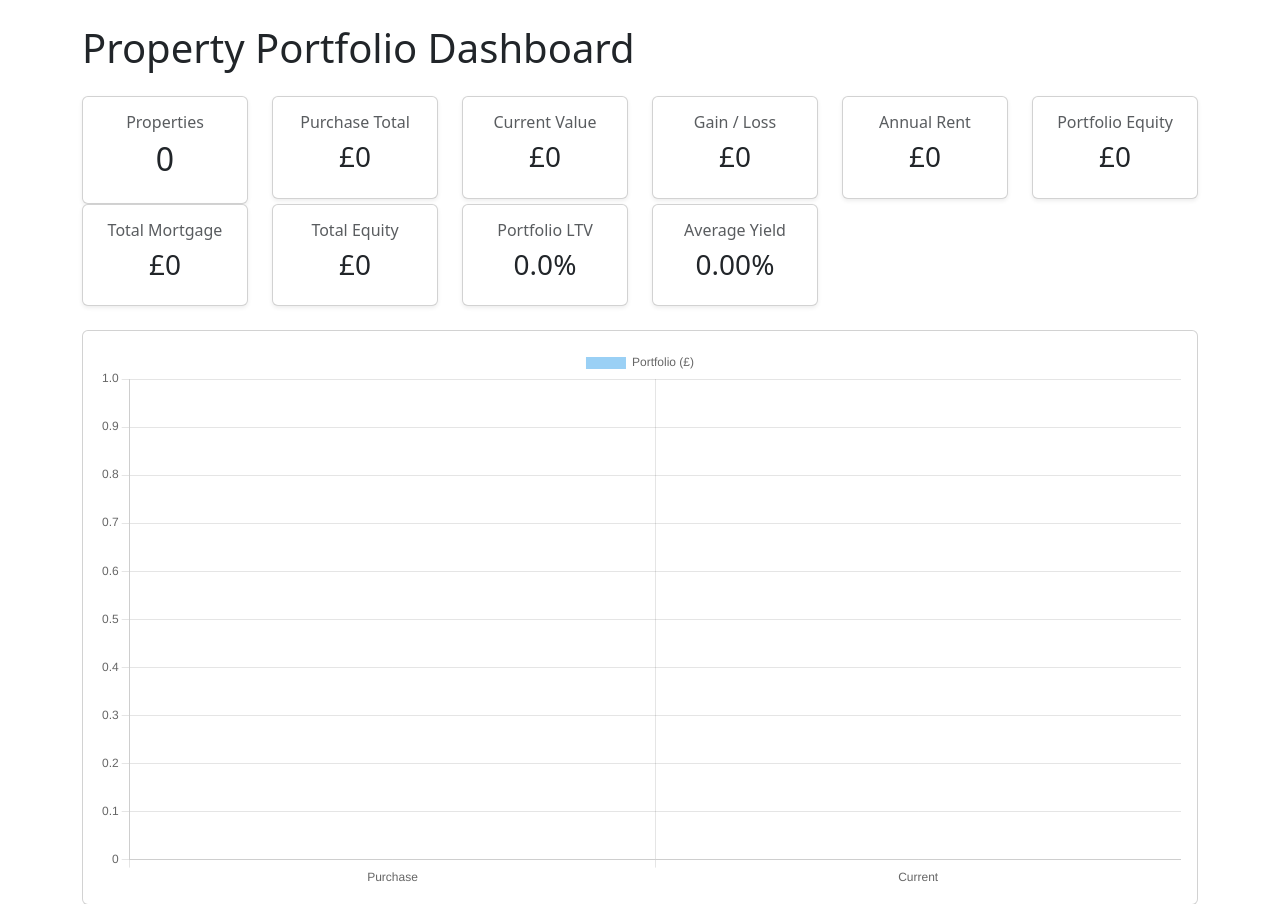
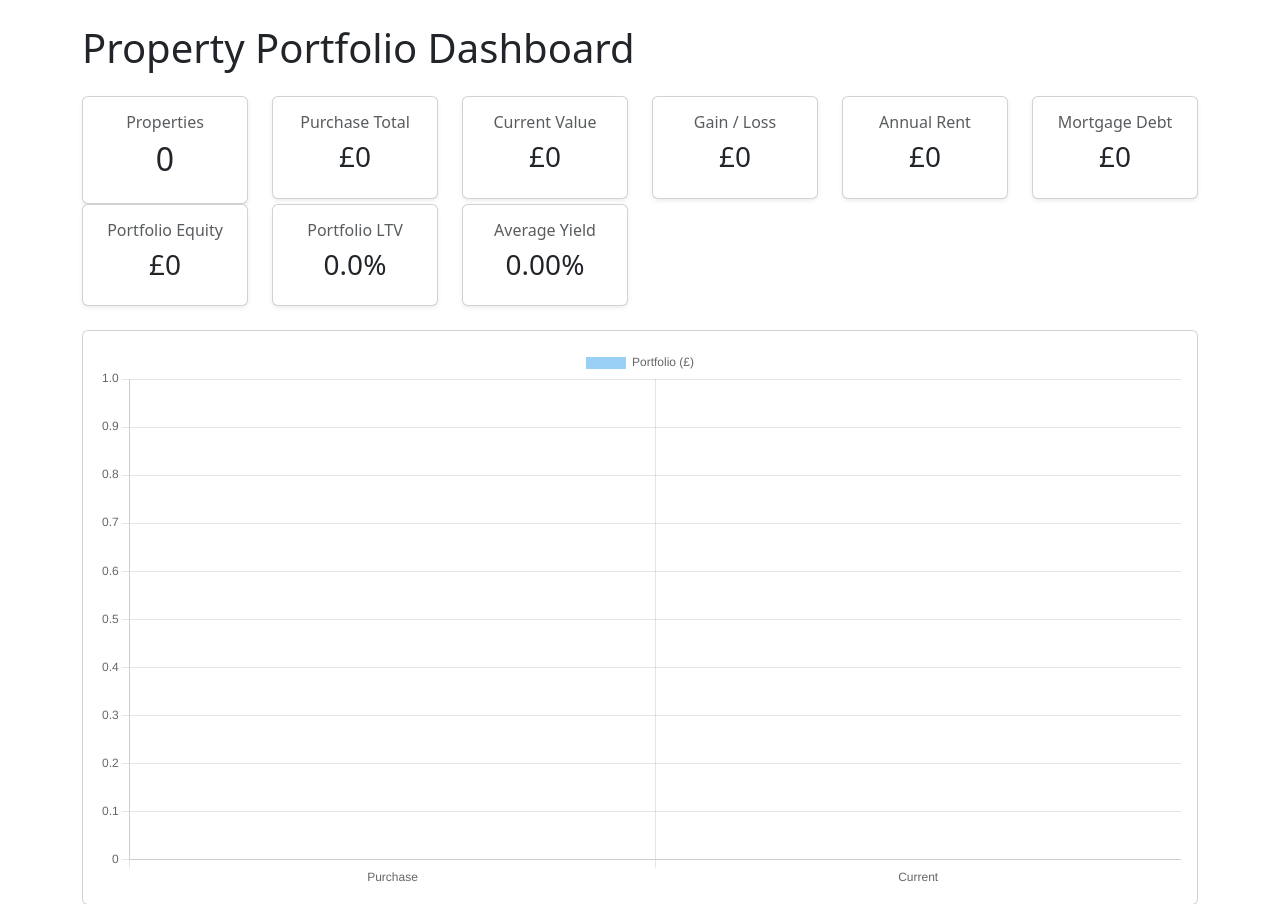
Before and after one commit to JerryRyan747/property-manager, a Flask app: page / in a window 1280 px wide. Shown: the part 56-960 px from the top of the page. Run offline with Flask 3, Linux system fonts and the light colour scheme; data that the repository does not hold is empty.

Commit message:
Add portfolio debt and LTV dashboard metrics

```diff
--- a/app/templates/home.html
+++ b/app/templates/home.html
@@ -66,18 +66,7 @@ Dashboard
 <div class="col-md-2">
     <div class="card text-center shadow-sm">
         <div class="card-body">
-            <h6 class="text-muted">Portfolio Equity</h6>
-            <h3>
-                £{{ "{:,.0f}".format(summary.total_equity) }}
-            </h3>
-        </div>
-    </div>
-</div>
-
-<div class="col-md-2">
-    <div class="card text-center shadow-sm">
-        <div class="card-body">
-            <h6 class="text-muted">Total Mortgage</h6>
+            <h6 class="text-muted">Mortgage Debt</h6>
             <h3>
                 £{{ "{:,.0f}".format(summary.total_mortgage) }}
             </h3>
@@ -88,7 +77,7 @@ Dashboard
 <div class="col-md-2">
     <div class="card text-center shadow-sm">
         <div class="card-body">
-            <h6 class="text-muted">Total Equity</h6>
+            <h6 class="text-muted">Portfolio Equity</h6>
             <h3>
                 £{{ "{:,.0f}".format(summary.total_equity) }}
             </h3>
```
